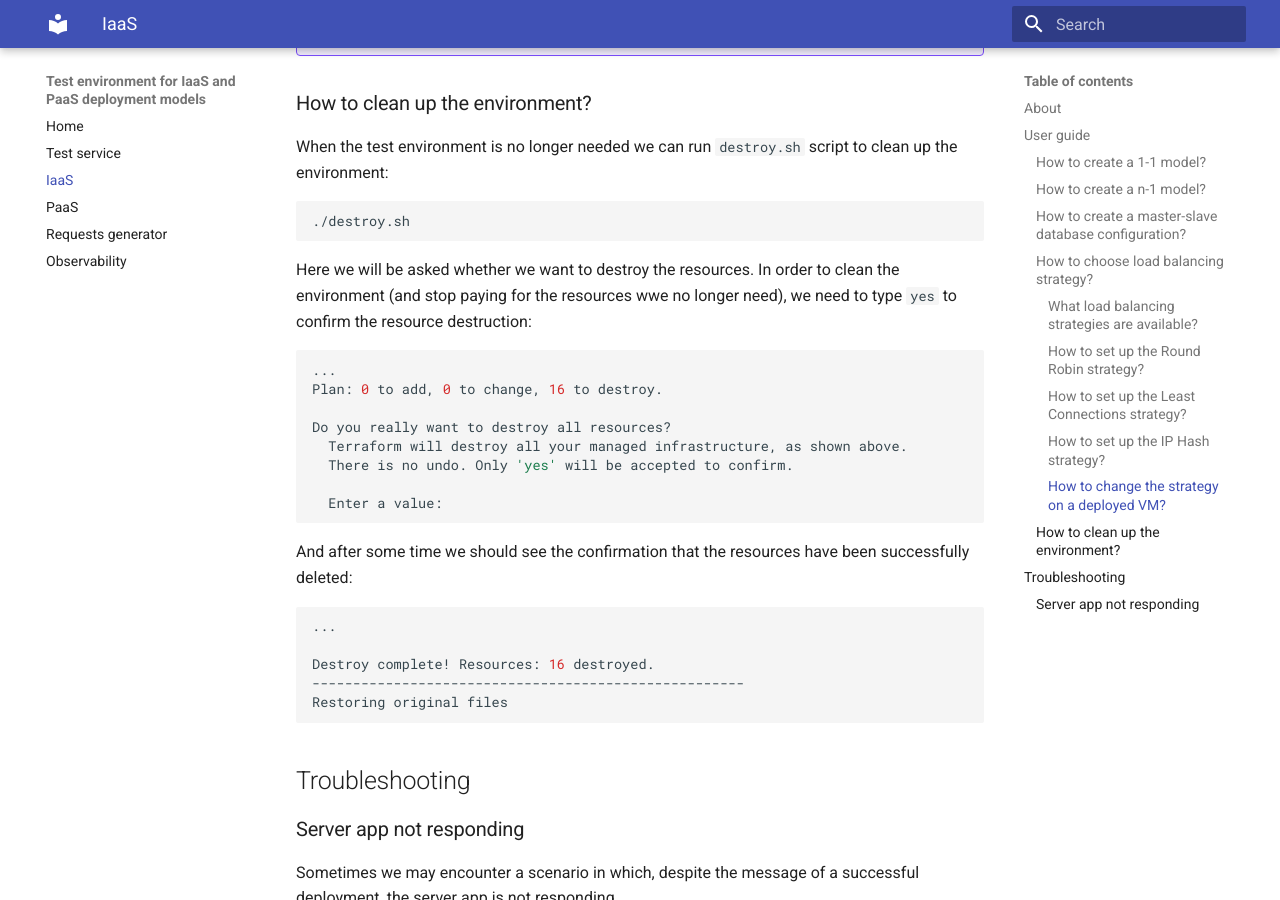
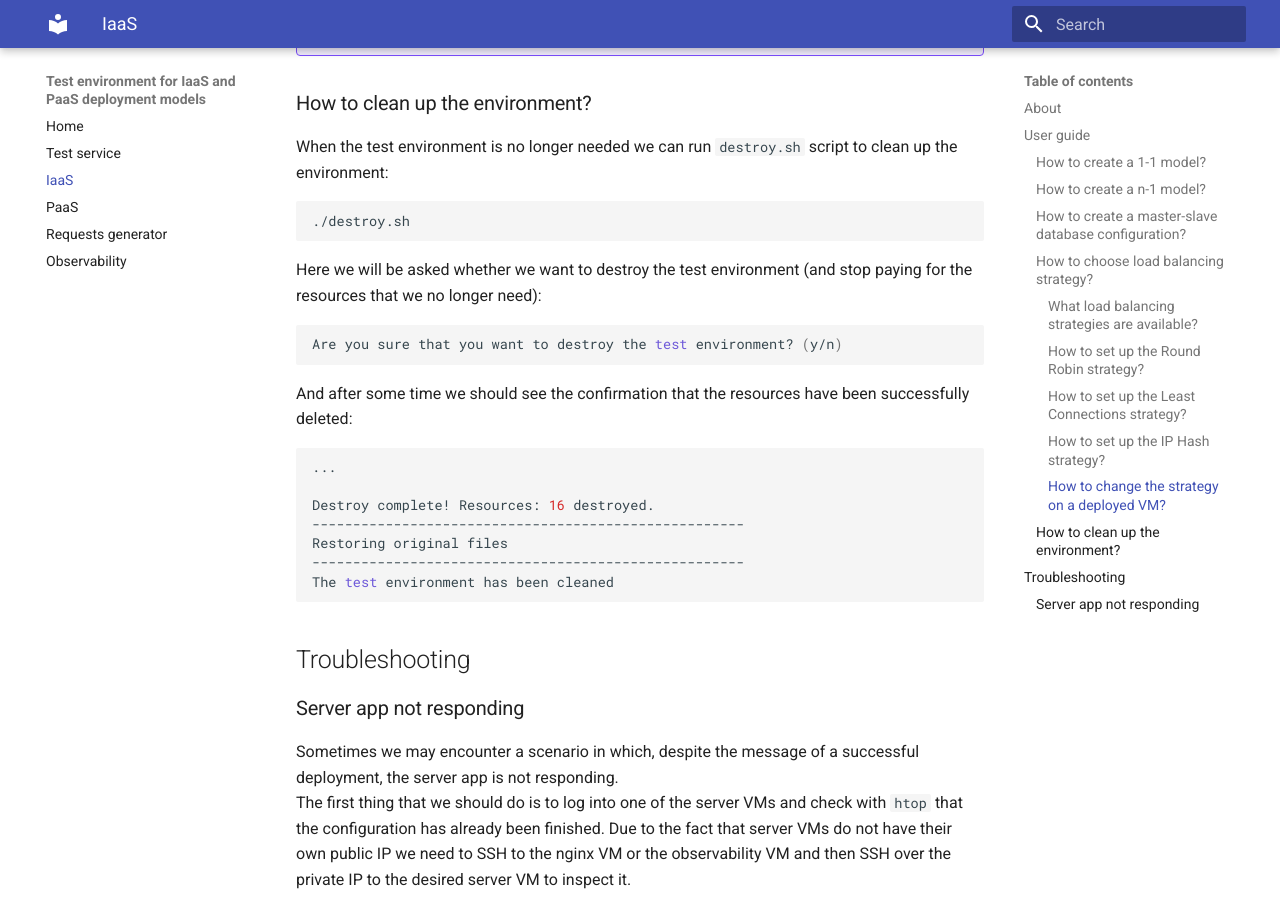
Before and after one commit to WasilewM/23Z-INZ, an MkDocs documentation site: the page built from docs/docs/IaaS/iaas.md, in a window 1280 px wide and 900 px high, scrolled down 10443 px. Built offline with MkDocs 1.6.1 and Material for MkDocs 9.7.7, drawn with Linux system fonts in a browser that asks for light colours.

Commit message:
Simplify resources destruction in IaaS

````diff
--- a/docs/docs/IaaS/iaas.md
+++ b/docs/docs/IaaS/iaas.md
@@ -452,17 +452,9 @@ When the test environment is no longer needed we can run `destroy.sh` script to
 ```shell
 ./destroy.sh
 ```
-Here we will be asked whether we want to destroy the resources. In order to clean the environment (and stop paying for the resources wwe no longer need), we need to type `yes` to confirm the resource destruction:
+Here we will be asked whether we want to destroy the test environment (and stop paying for the resources that we no longer need):
 ```shell
-...
-Plan: 0 to add, 0 to change, 16 to destroy.
-
-Do you really want to destroy all resources?
-  Terraform will destroy all your managed infrastructure, as shown above.
-  There is no undo. Only 'yes' will be accepted to confirm.
-
-  Enter a value:
-
+Are you sure that you want to destroy the test environment? (y/n)
 ```
 And after some time we should see the confirmation that the resources have been successfully deleted:
 ```shell
@@ -471,6 +463,8 @@ And after some time we should see the confirmation that the resources have been
 Destroy complete! Resources: 16 destroyed.
 -----------------------------------------------------
 Restoring original files
+-----------------------------------------------------
+The test environment has been cleaned
 ```
 
 ## Troubleshooting
````
Also changed, not shown: 1 other file.
